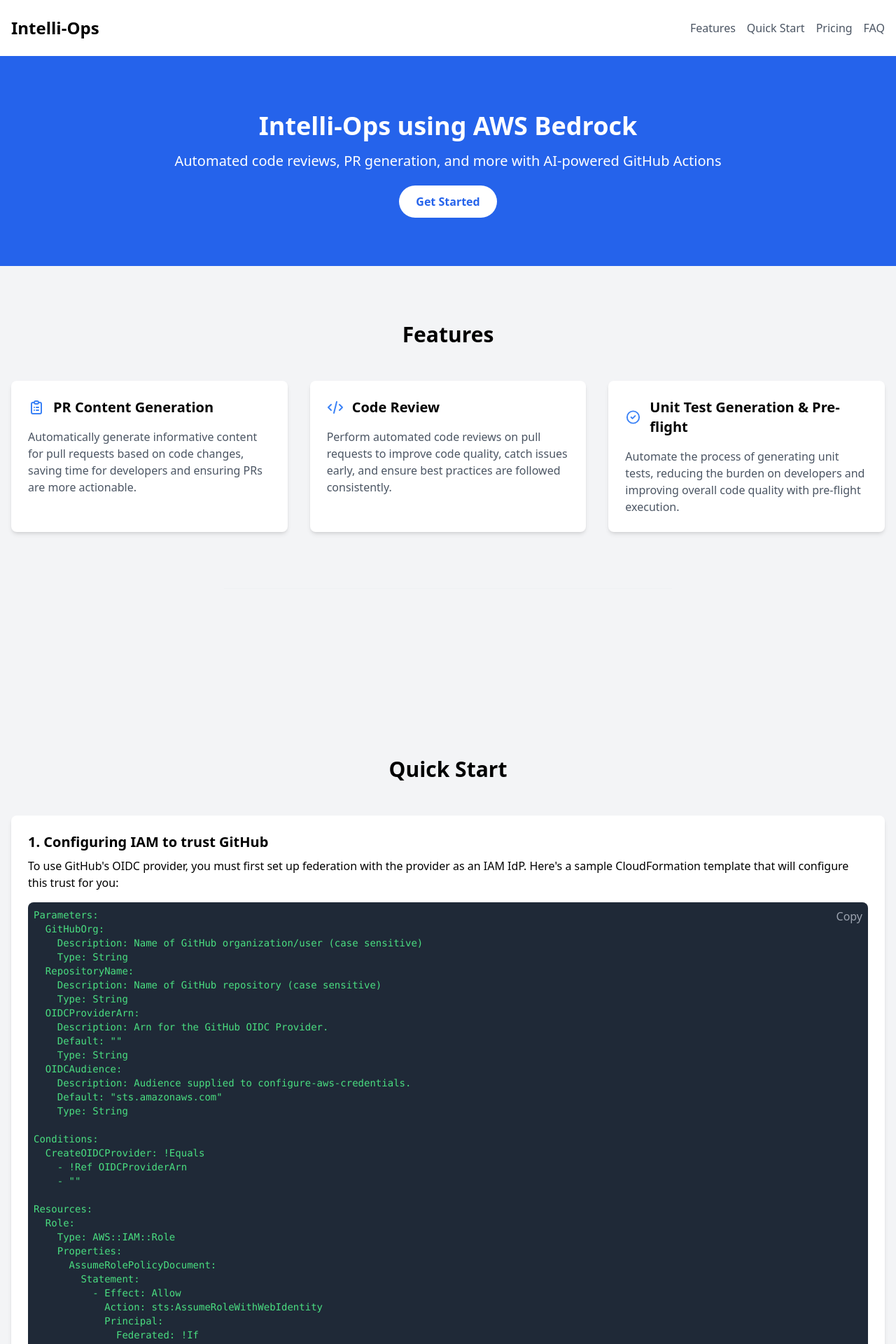
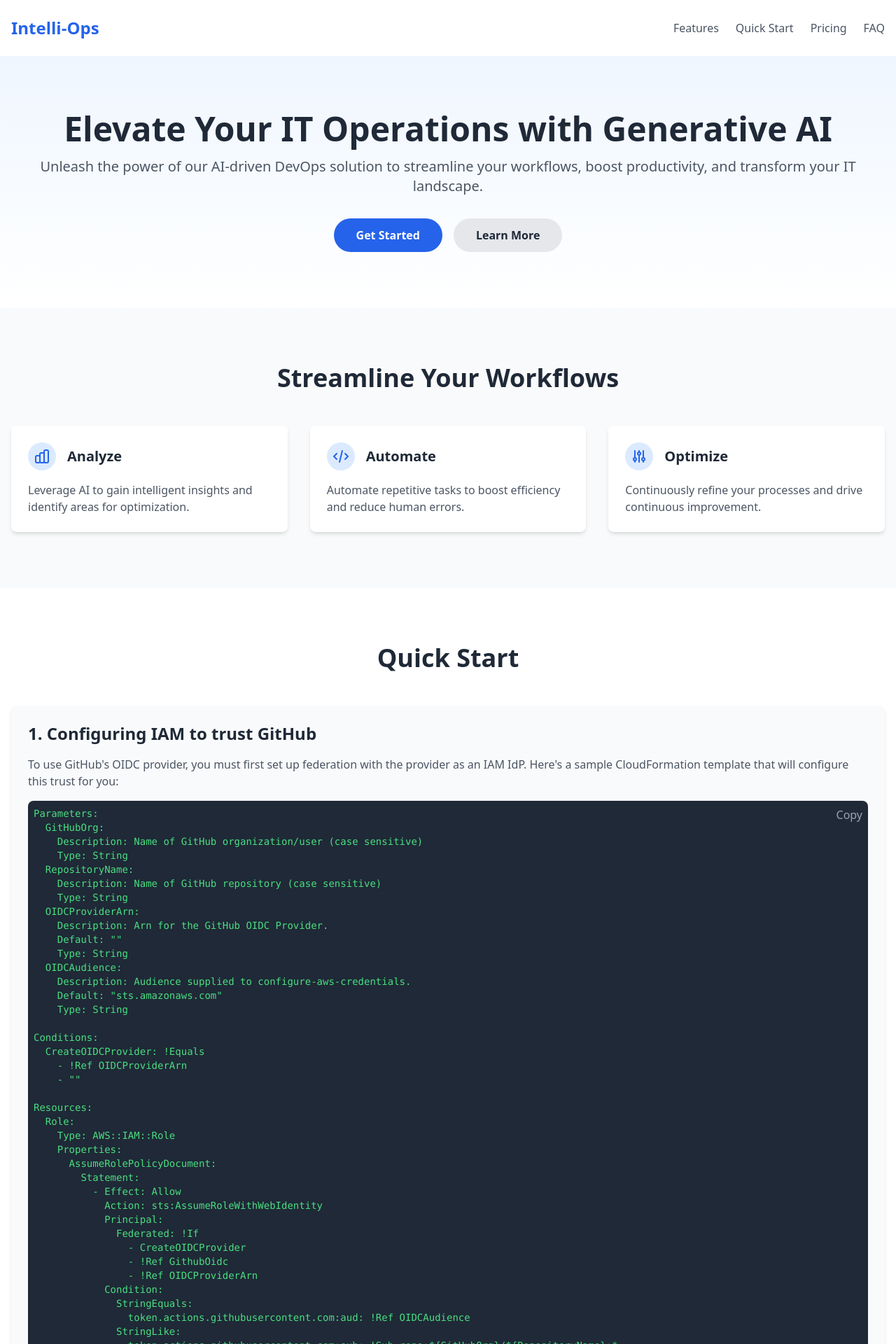
Before and after one commit to yike5460/intelli-ops, a React (Vite) app in the folder web/: page / in a window 1280 px wide. Shown: the top 1920 px of the page at 70% size. Built offline with nearby package versions, Linux system fonts and the light colour scheme.

Commit message:
feat: update the web layout and styyle

```diff
--- a/web/src/App.jsx
+++ b/web/src/App.jsx
@@ -9,13 +9,15 @@
 
 function App() {
   return (
-    <div className="min-h-screen bg-gray-100">
+    <div className="min-h-screen bg-gradient-to-b from-gray-50 to-white text-gray-800">
       <Header />
-      <Hero />
-      <Features />
-      <QuickStart />
-      <Pricing />
-      <FAQ />
+      <main>
+        <Hero />
+        <Features />
+        <QuickStart />
+        <Pricing />
+        <FAQ />
+      </main>
       <Footer />
     </div>
   );
--- a/web/src/components/Features.jsx
+++ b/web/src/components/Features.jsx
@@ -1,10 +1,10 @@
 import React from 'react';
 
 const FeatureItem = ({ title, description, icon }) => (
-  <div className="bg-white p-6 rounded-lg shadow-md">
+  <div className="bg-white p-6 rounded-lg shadow-md hover:shadow-lg transition duration-300">
     <div className="flex items-center mb-4">
-      {icon}
-      <h3 className="text-xl font-semibold ml-3">{title}</h3>
+      <div className="bg-blue-100 p-2 rounded-full mr-4">{icon}</div>
+      <h3 className="text-xl font-semibold text-gray-800">{title}</h3>
     </div>
     <p className="text-gray-600">{description}</p>
   </div>
@@ -12,28 +12,27 @@
 
 const Features = () => {
   return (
-    <section id="features" className="py-20">
+    <section id="features" className="py-20 bg-gray-50">
       <div className="container mx-auto px-4">
-        <h2 className="text-3xl font-bold mb-12 text-center">Features</h2>
+        <h2 className="text-4xl font-bold mb-12 text-center text-gray-800">Streamline Your Workflows</h2>
         <div className="grid grid-cols-1 md:grid-cols-3 gap-8">
           <FeatureItem
-            title="PR Content Generation"
-            description="Automatically generate informative content for pull requests based on code changes, saving time for developers and ensuring PRs are more actionable."
-            icon={<svg className="w-6 h-6 text-blue-500" fill="none" stroke="currentColor" viewBox="0 0 24 24" xmlns="http://www.w3.org/2000/svg"><path strokeLinecap="round" strokeLinejoin="round" strokeWidth="2" d="M9 5H7a2 2 0 00-2 2v12a2 2 0 002 2h10a2 2 0 002-2V7a2 2 0 00-2-2h-2M9 5a2 2 0 002 2h2a2 2 0 002-2M9 5a2 2 0 012-2h2a2 2 0 012 2m-3 7h3m-3 4h3m-6-4h.01M9 16h.01"></path></svg>}
+            title="Analyze"
+            description="Leverage AI to gain intelligent insights and identify areas for optimization."
+            icon={<svg className="w-6 h-6 text-blue-600" fill="none" stroke="currentColor" viewBox="0 0 24 24" xmlns="http://www.w3.org/2000/svg"><path strokeLinecap="round" strokeLinejoin="round" strokeWidth="2" d="M9 19v-6a2 2 0 00-2-2H5a2 2 0 00-2 2v6a2 2 0 002 2h2a2 2 0 002-2zm0 0V9a2 2 0 012-2h2a2 2 0 012 2v10m-6 0a2 2 0 002 2h2a2 2 0 002-2m0 0V5a2 2 0 012-2h2a2 2 0 012 2v14a2 2 0 01-2 2h-2a2 2 0 01-2-2z"></path></svg>}
           />
           <FeatureItem
-            title="Code Review"
-            description="Perform automated code reviews on pull requests to improve code quality, catch issues early, and ensure best practices are followed consistently."
-            icon={<svg className="w-6 h-6 text-blue-500" fill="none" stroke="currentColor" viewBox="0 0 24 24" xmlns="http://www.w3.org/2000/svg"><path strokeLinecap="round" strokeLinejoin="round" strokeWidth="2" d="M10 20l4-16m4 4l4 4-4 4M6 16l-4-4 4-4"></path></svg>}
+            title="Automate"
+            description="Automate repetitive tasks to boost efficiency and reduce human errors."
+            icon={<svg className="w-6 h-6 text-blue-600" fill="none" stroke="currentColor" viewBox="0 0 24 24" xmlns="http://www.w3.org/2000/svg"><path strokeLinecap="round" strokeLinejoin="round" strokeWidth="2" d="M10 20l4-16m4 4l4 4-4 4M6 16l-4-4 4-4"></path></svg>}
           />
           <FeatureItem
-            title="Unit Test Generation & Pre-flight"
-            description="Automate the process of generating unit tests, reducing the burden on developers and improving overall code quality with pre-flight execution."
-            icon={<svg className="w-6 h-6 text-blue-500" fill="none" stroke="currentColor" viewBox="0 0 24 24" xmlns="http://www.w3.org/2000/svg"><path strokeLinecap="round" strokeLinejoin="round" strokeWidth="2" d="M9 12l2 2 4-4m6 2a9 9 0 11-18 0 9 9 0 0118 0z"></path></svg>}
+            title="Optimize"
+            description="Continuously refine your processes and drive continuous improvement."
+            icon={<svg className="w-6 h-6 text-blue-600" fill="none" stroke="currentColor" viewBox="0 0 24 24" xmlns="http://www.w3.org/2000/svg"><path strokeLinecap="round" strokeLinejoin="round" strokeWidth="2" d="M12 6V4m0 2a2 2 0 100 4m0-4a2 2 0 110 4m-6 8a2 2 0 100-4m0 4a2 2 0 110-4m0 4v2m0-6V4m6 6v10m6-2a2 2 0 100-4m0 4a2 2 0 110-4m0 4v2m0-6V4"></path></svg>}
           />
         </div>
       </div>
-      <div className="border-b border-gray-200 my-20 mx-auto w-1/2 opacity-30"></div>
     </section>
   );
 };
--- a/web/src/components/Header.jsx
+++ b/web/src/components/Header.jsx
@@ -2,15 +2,15 @@
 
 const Header = () => {
   return (
-    <header className="bg-white shadow-md">
+    <header className="bg-white shadow-sm">
       <div className="container mx-auto px-4 py-6 flex justify-between items-center">
-        <h1 className="text-2xl font-bold">Intelli-Ops</h1>
+        <h1 className="text-2xl font-bold text-blue-600">Intelli-Ops</h1>
         <nav>
-          <ul className="flex space-x-4">
-            <li><a href="#features" className="text-gray-600 hover:text-gray-900">Features</a></li>
-            <li><a href="#quickstart" className="text-gray-600 hover:text-gray-900">Quick Start</a></li>
-            <li><a href="#pricing" className="text-gray-600 hover:text-gray-900">Pricing</a></li>
-            <li><a href="#faq" className="text-gray-600 hover:text-gray-900">FAQ</a></li>
+          <ul className="flex space-x-6">
+            <li><a href="#features" className="text-gray-600 hover:text-blue-600 transition duration-300">Features</a></li>
+            <li><a href="#quickstart" className="text-gray-600 hover:text-blue-600 transition duration-300">Quick Start</a></li>
+            <li><a href="#pricing" className="text-gray-600 hover:text-blue-600 transition duration-300">Pricing</a></li>
+            <li><a href="#faq" className="text-gray-600 hover:text-blue-600 transition duration-300">FAQ</a></li>
           </ul>
         </nav>
       </div>
--- a/web/src/components/Hero.jsx
+++ b/web/src/components/Hero.jsx
@@ -2,11 +2,14 @@
 
 const Hero = () => {
   return (
-    <section className="bg-blue-600 text-white py-20">
-      <div className="container mx-auto px-4 text-center">
-        <h2 className="text-4xl font-bold mb-4">Intelli-Ops using AWS Bedrock</h2>
-        <p className="text-xl mb-8">Automated code reviews, PR generation, and more with AI-powered GitHub Actions</p>
-        <a href="#quickstart" className="bg-white text-blue-600 px-6 py-3 rounded-full font-bold hover:bg-blue-100 transition duration-300">Get Started</a>
+    <section className="py-20 text-center bg-gradient-to-b from-blue-50 to-white">
+      <div className="container mx-auto px-4">
+        <h2 className="text-5xl font-bold mb-4 text-gray-800">Elevate Your IT Operations with Generative AI</h2>
+        <p className="text-xl mb-8 text-gray-600">Unleash the power of our AI-driven DevOps solution to streamline your workflows, boost productivity, and transform your IT landscape.</p>
+        <div className="flex justify-center space-x-4">
+          <a href="#quickstart" className="bg-blue-600 text-white px-8 py-3 rounded-full font-bold hover:bg-blue-700 transition duration-300">Get Started</a>
+          <a href="#features" className="bg-gray-200 text-gray-800 px-8 py-3 rounded-full font-bold hover:bg-gray-300 transition duration-300">Learn More</a>
+        </div>
       </div>
     </section>
   );
--- a/web/src/components/QuickStart.jsx
+++ b/web/src/components/QuickStart.jsx
@@ -3,12 +3,12 @@
 
 const QuickStart = () => {
   return (
-    <section id="quickstart" className="py-20 bg-gray-100">
+    <section id="quickstart" className="py-20 bg-white">
       <div className="container mx-auto px-4">
-        <h2 className="text-3xl font-bold mb-12 text-center">Quick Start</h2>
-        <div className="bg-white rounded-lg shadow-md p-6">
-          <h3 className="text-xl font-semibold mb-2">1. Configuring IAM to trust GitHub</h3>
-          <p className="mb-4">
+        <h2 className="text-4xl font-bold mb-12 text-center text-gray-800">Quick Start</h2>
+        <div className="bg-gray-50 rounded-lg shadow-md p-6">
+          <h3 className="text-2xl font-semibold mb-4 text-gray-800">1. Configuring IAM to trust GitHub</h3>
+          <p className="mb-4 text-gray-600">
             To use GitHub's OIDC provider, you must first set up federation with the provider as an IAM IdP. Here's a sample CloudFormation template that will configure this trust for you:
           </p>
           <CopyableCommand command={`Parameters:
@@ -65,16 +65,16 @@
   Role:
     Value: !GetAtt Role.Arn`} />
 
-          <h3 className="text-xl font-semibold mt-6 mb-2">2. Configuring AWS Credentials</h3>
-          <p className="mb-4">Add the following to your GitHub Actions workflow file:</p>
+          <h3 className="text-2xl font-semibold mt-8 mb-4 text-gray-800">2. Configuring AWS Credentials</h3>
+          <p className="mb-4 text-gray-600">Add the following to your GitHub Actions workflow file:</p>
           <CopyableCommand command={`- name: Configure AWS Credentials
   uses: aws-actions/configure-aws-credentials@v4
   with:
     role-to-assume: arn:aws:iam::123456789012:role/role-name
     aws-region: us-east-1`} />
 
-          <h3 className="text-xl font-semibold mt-6 mb-2">3. Using Intelli-Ops GitHub Action</h3>
-          <p className="mb-4">Add the following to your workflow file:</p>
+          <h3 className="text-2xl font-semibold mt-8 mb-4 text-gray-800">3. Using Intelli-Ops GitHub Action</h3>
+          <p className="mb-4 text-gray-600">Add the following to your workflow file:</p>
           <CopyableCommand command={`- name: Code review using AWS Bedrock
   uses: yike5460/intelli-ops@stable
   with:
@@ -87,9 +87,9 @@
   env:
     GITHUB_TOKEN: \${{ secrets.GITHUB_TOKEN }}`} />
 
-          <h3 className="text-xl font-semibold mt-6 mb-2">4. Interacting with GitHub App</h3>
-          <p className="mb-4">You can interact with the GitHub App by commenting on pull requests. Here are some example commands:</p>
-          <ul className="list-disc list-inside mb-4">
+          <h3 className="text-2xl font-semibold mt-8 mb-4 text-gray-800">4. Interacting with GitHub App</h3>
+          <p className="mb-4 text-gray-600">You can interact with the GitHub App by commenting on pull requests. Here are some example commands:</p>
+          <ul className="list-disc list-inside mb-4 text-gray-600">
             <li>@intellibotdemo generate interesting stats about this repository and render them as a table.</li>
             <li>@intellibotdemo show all the console.log statements in this repository.</li>
             <li>@intellibotdemo generate unit testing code for this file.</li>
```
Also changed, not shown: web/src/components/Pricing.jsx (+7 -7 lines).
